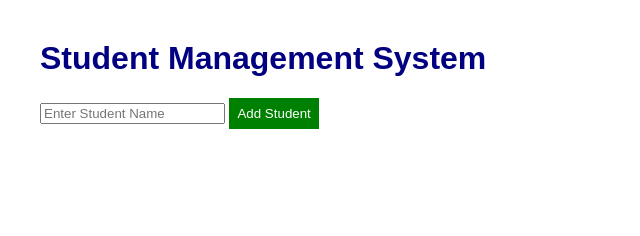
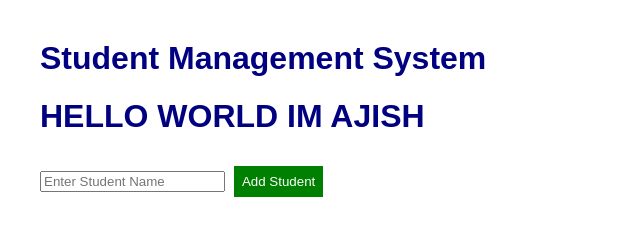
Before and after one commit to ajshnadar26/project123, a plain HTML site: page index.html in a window 1280 px wide. Shown: the whole page, without its empty margins (0-640 px from the left). Drawn offline with Linux system fonts and the light colour scheme.

Commit message:
Update index.html
HELLO GUYS

```diff
--- a/index.html
+++ b/index.html
@@ -7,7 +7,7 @@
 <body>
 
     <h1>Student Management System</h1>
-
+<H1>HELLO WORLD IM AJISH<H1>
     <input type="text" id="studentName" placeholder="Enter Student Name">
     <button onclick="addStudent()">Add Student</button>
 
```
